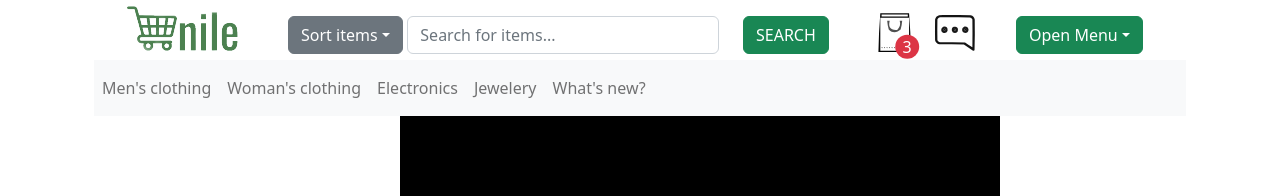
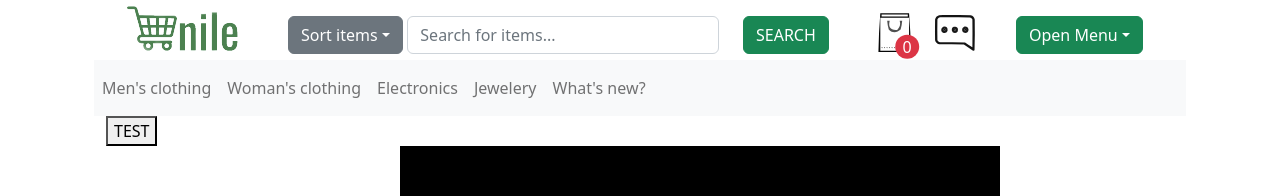
Before and after one commit to Azzirr/Ecommerce-Shop, a React (Create React App) app: page / in a window 1280 px wide. Shown: the top 196 px of the page. Built offline with nearby package versions, Linux system fonts and the light colour scheme.

Commit message:
Added global context for cart with small counter of products

```diff
--- a/src/components/Header.js
+++ b/src/components/Header.js
@@ -7,13 +7,17 @@ import Button from "react-bootstrap/Button";
 import Form from "react-bootstrap/Form";
 import Nav from "react-bootstrap/Nav";
 import Navbar from "react-bootstrap/Navbar";
+import {Link} from 'react-router-dom';
 import logo from "../assets/logo.png";
 import shoppingBag from "../assets/shopping-bag.svg";
 import support from "../assets/support.svg";
-import { useState } from "react";
+import { useState, useContext } from "react";
+import { CartContext } from "../context/ShoppingCartContext";
 export default function Header(props) {
   let products = props.products;
   const [searchProduct, setSearchProduct] = useState("");
+  const {cartProducts, setCartProducts} = useContext(CartContext);
+  let itemsInCart = cartProducts.length;
   // Sorting functions
   function sortProducts(event) {
     event.preventDefault();
@@ -38,6 +42,10 @@ export default function Header(props) {
       // CHECK THIS!!!
       return props.products;
     }
+  }
+
+  function test(){
+    console.log(cartProducts)
   }
 
   return (
@@ -84,12 +92,9 @@ export default function Header(props) {
           variant="outline-primary"
           className="rounded-circle pt-2 ps-5"
         >
-          <img
-            src={shoppingBag}
-            alt="shopping bag"
-            width={50}
-            height={50}
-          ></img>
+          <Link to="/cart">
+            <img src={shoppingBag} alt="shopping bag" width={50} height={50}></img>
+          </Link>
           <div
             className="rounded-circle bg-danger d-flex justify-content-center align-items-center"
             style={{
@@ -102,7 +107,7 @@ export default function Header(props) {
               transform: "translate(155%, 45%)",
             }}
           >
-            3
+            {itemsInCart}
           </div>
         </Col>
         <Col className="rounded-circle pt-2 ps-5">
@@ -130,6 +135,7 @@ export default function Header(props) {
           </Nav>
         </Navbar>
       </Row>
+      <button onClick={test}> TEST</button>
     </Container>
   );
 }
--- a/src/components/Products.js
+++ b/src/components/Products.js
@@ -2,10 +2,13 @@ import Container  from 'react-bootstrap/Container'
 import Row from 'react-bootstrap/Row'
 import Col from 'react-bootstrap/Col'
 import Button from 'react-bootstrap/Button'
-import { useState } from 'react';
+import { useState, useContext } from 'react';
+import { CartContext } from "../context/ShoppingCartContext";
+
 export default function Products(props){
     let products = props.products;
-    console.log(props.newProducts)
+    const {cartProducts, setCartProducts} = useContext(CartContext);
+    // console.log(props.newProducts)
     return(
         <Container>
             <Row id="try">
@@ -15,11 +18,12 @@ export default function Products(props){
                             <img src={product.image} alt="product" width={200} height={200}></img>
                             <p>{product.title}</p>
                             <p>{product.price} $</p>
-                            <Button className="mb-4" variant="success">Add to cart</Button>
+                            <Button className="mb-4" variant="success" onClick={() => setCartProducts(currentProducts => [...currentProducts, product])}>Add to cart</Button>
                         </Col>
                     ))}
                 </Row>}
             </Row>
+            {/* <button onClick={test2}>TEST 2</button> */}
         </Container>
     )
 }
--- /dev/null
+++ b/src/context/ShoppingCartContext.js
@@ -0,0 +1,3 @@
+import { createContext } from 'react';
+
+export const CartContext = createContext();
--- a/src/pages/Cart.js
+++ b/src/pages/Cart.js
@@ -1,3 +1,6 @@
+
 export default function Cart(){
-    return <h1>Dupa</h1>
+    return(
+        <h1>TEST</h1>
+    )
 }
--- a/src/pages/Home.js
+++ b/src/pages/Home.js
@@ -6,11 +6,14 @@ import MainBanner from '../components/MainBanner';
 import Products from '../components/Products';
 import Footer from '../components/Footer';
 import { useEffect, useState } from 'react';
-
+import { CartContext } from '../context/ShoppingCartContext'
 function Home() {
   let [products, setProducts] = useState(null)
   products = [{"id": 1, "title": "Fjallraven", "price": "50"}, {"id": 2, "title": "Laptop", "price": "500"}, {"id": 3, "title": "Smartphone", "price": "200"}, {"id": 4, "title": "Monitor", "price": "150"}, {"id": 5, "title": "Grizzly bear", "price": "1500"}]
   const [newProducts, setNewProducts] = useState([{"id": 1, "title": "Fjallraven", "price": "50"}, {"id": 2, "title": "Laptop", "price": "500"}, {"id": 3, "title": "Smartphone", "price": "200"}, {"id": 4, "title": "Monitor", "price": "150"}, {"id": 5, "title": "Grizzly bear", "price": "1500"}]);
+
+  const [cartProducts, setCartProducts] = useState([]);
+
   // Getting all products from API
   // useEffect(() => {
   //     fetch(`https://fakestoreapi.com/products/`)
@@ -28,12 +31,15 @@ function Home() {
   //          .catch(err => console.log(err))
   // }, [])
   return (
+    <CartContext.Provider value={{cartProducts, setCartProducts}}>
       <Container>
         <Header products={products} setNewProducts={setNewProducts}></Header>
         <MainBanner></MainBanner>
         <Products products={products} newProducts={newProducts}></Products>
         <Footer></Footer>
       </Container>
+    </CartContext.Provider>
+
   );
 }
 
```
Lines whose indentation alone changed are shown as unchanged.
